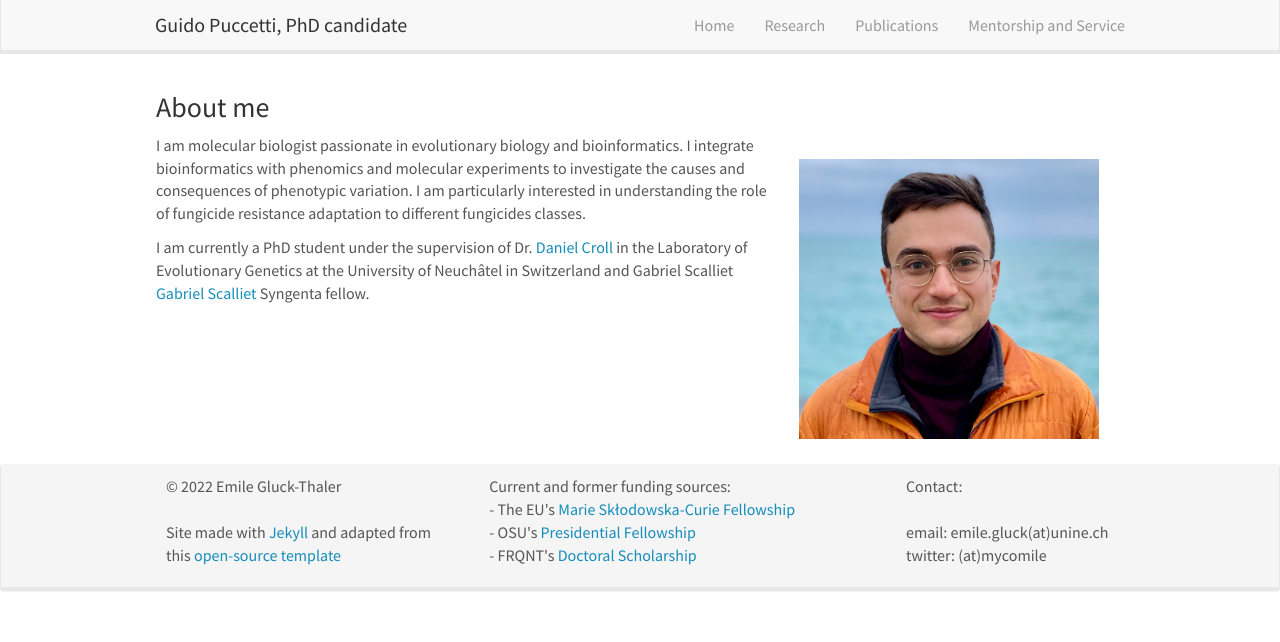
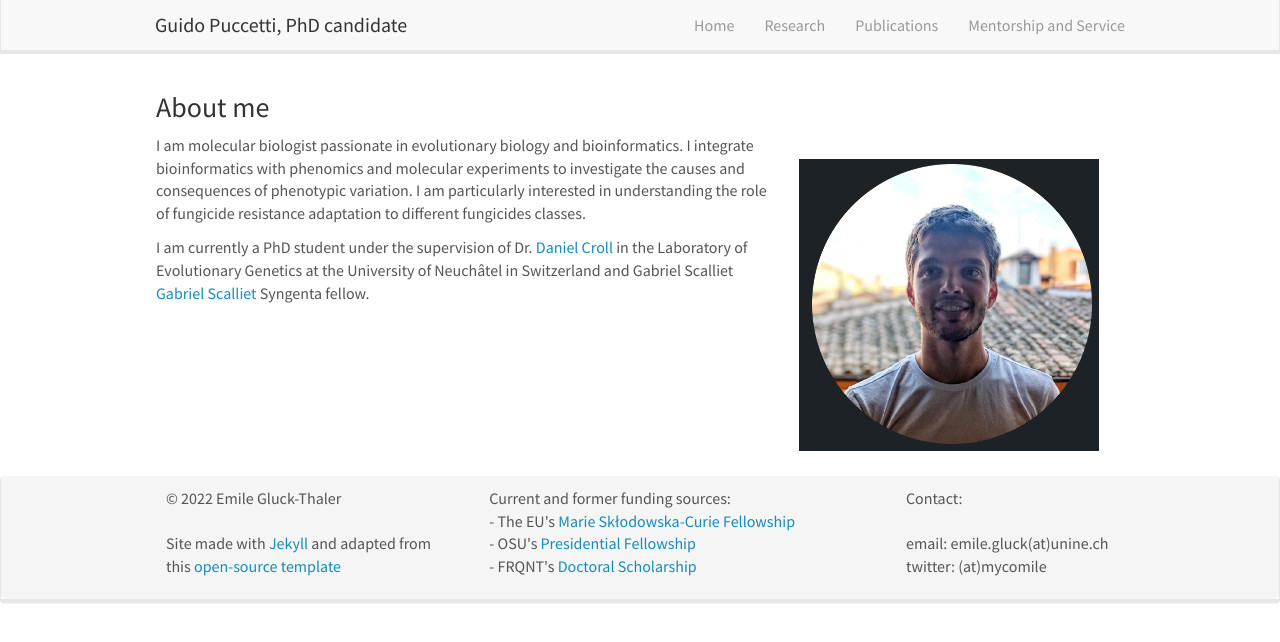
Before and after one commit to guidopuccetti/guidopuccetti.github.io, a Jekyll site: the page built from _pages/home.md, in a window 1280 px wide. Shown: the top 642 px of the page. Built offline with Jekyll 4.4.1, drawn with Linux system fonts in a browser that asks for light colours; nearby versions of some CDN libraries.

Commit message:
Update home.md

```diff
--- a/_pages/home.md
+++ b/_pages/home.md
@@ -8,7 +8,7 @@ permalink: /
 
 ### About me
 
-![]({{ site.url }}{{ site.baseurl }}/images/home/headshot.jpg){: style="width: 350px; float: right; border: 100px; padding:25px"}
+![]({{ site.url }}{{ site.baseurl }}/images/home/Screenshot 2023-05-31 at 13.56.23.png){: style="width: 350px; float: right; border: 100px; padding:25px"}
 
 I am molecular biologist passionate in evolutionary biology and bioinformatics. I integrate bioinformatics with phenomics and molecular experiments to investigate the causes and consequences of phenotypic variation. I am particularly interested in understanding the role of fungicide resistance adaptation to different fungicides classes.
 
```
